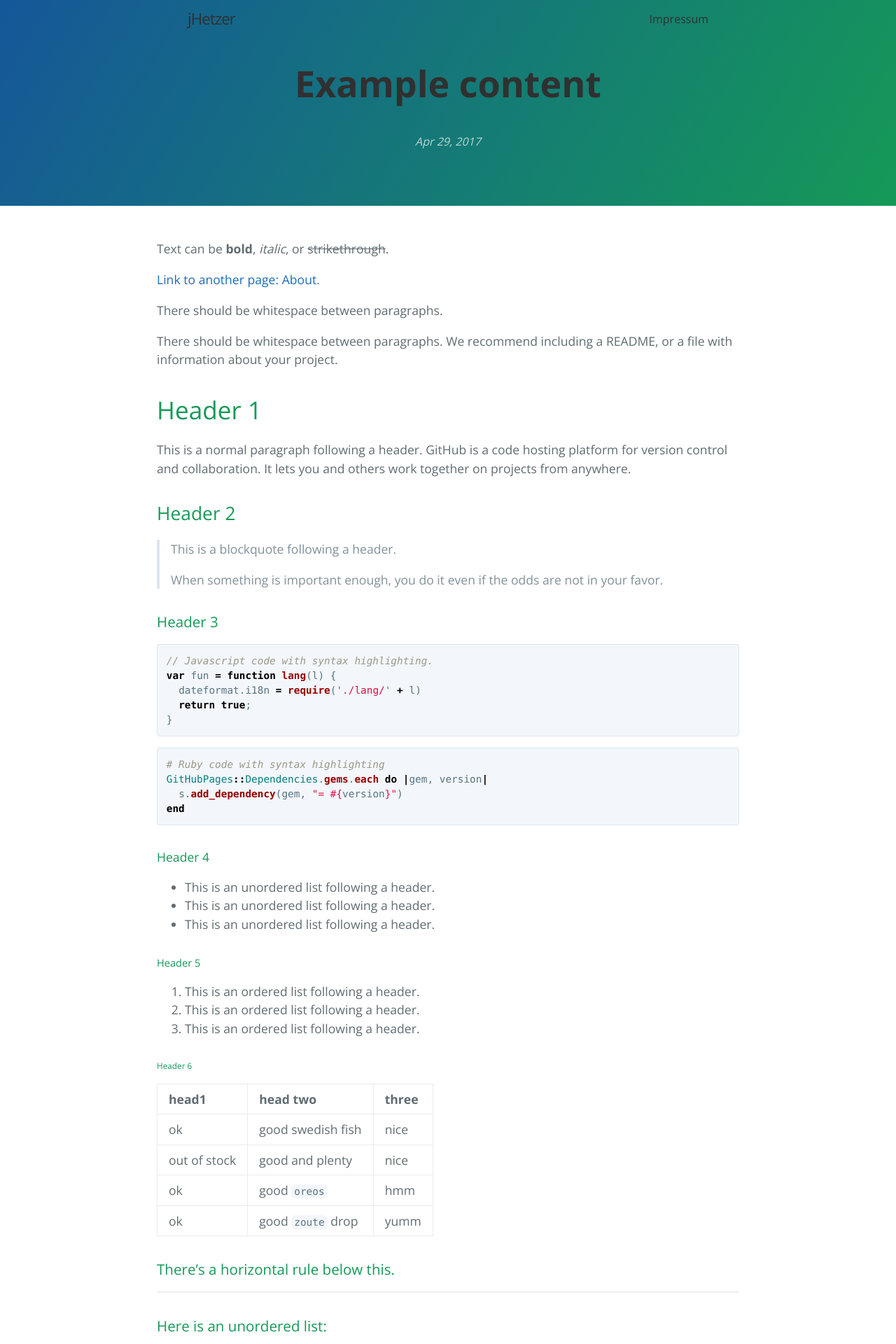
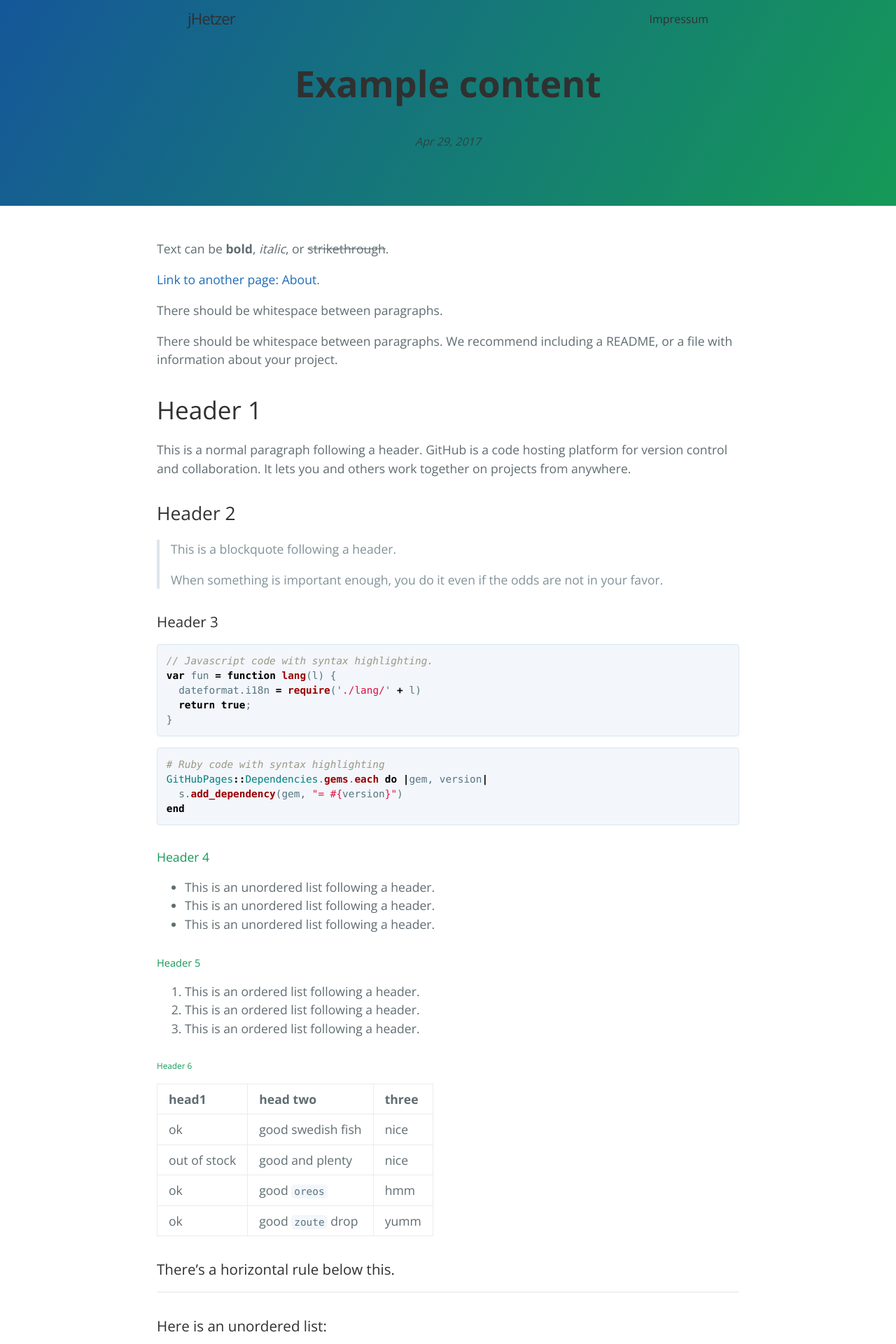
Before and after one commit to jHetzer/jhetzer.github.io, a Jekyll site: the page built from _posts/2017-04-29-cayman-example-content.md, in a window 1280 px wide. Shown: the top 1920 px of the page at 70% size. Built offline with Jekyll 4.4.1, drawn with Linux system fonts in a browser that asks for light colours; some of the changed text lies outside the part shown.

Commit message:
Fix: minors and debug var display

```diff
--- a/_includes/site-footer.html
+++ b/_includes/site-footer.html
@@ -1,7 +1,5 @@
 <footer class="site-footer">
-  <div>
   {% assign page_footer = site.footer_page_refs %}
-    <!-- SVG icons from https://iconmonstr.com -->
 
   <!-- Github icon -->
   <span class="my-span-icon">
@@ -13,13 +11,15 @@
     </a>
   </span>
 
-    <!-- Twitter icon
+  <!-- Twitter icon -->
   <span class="my-span-icon">
     <a href="https://twitter.com/{{ site.twitter.username }}" aria-label="{{ site.github.owner_name }}'s Twitter" title="{{ site.github.owner_name }}'s Twitter">
-                    <svg class="my-svg-icon" xmlns="http://www.w3.org/2000/svg" width="24" height="24" viewBox="0 0 24 24"><path d="M12 0c-6.627 0-12 5.373-12 12s5.373 12 12 12 12-5.373 12-12-5.373-12-12-12zm6.066 9.645c.183 4.04-2.83 8.544-8.164 8.544-1.622 0-3.131-.476-4.402-1.291 1.524.18 3.045-.244 4.252-1.189-1.256-.023-2.317-.854-2.684-1.995.451.086.895.061 1.298-.049-1.381-.278-2.335-1.522-2.304-2.853.388.215.83.344 1.301.359-1.279-.855-1.641-2.544-.889-3.835 1.416 1.738 3.533 2.881 5.92 3.001-.419-1.796.944-3.527 2.799-3.527.825 0 1.572.349 2.096.907.654-.128 1.27-.368 1.824-.697-.215.671-.67 1.233-1.263 1.589.581-.07 1.135-.224 1.649-.453-.384.578-.87 1.084-1.433 1.489z"/></svg>
+      <svg class="my-svg-icon" xmlns="http://www.w3.org/2000/svg" width="24" height="24" viewBox="0 0 24 24">
+        <path
+          d="M12 0c-6.627 0-12 5.373-12 12s5.373 12 12 12 12-5.373 12-12-5.373-12-12-12zm6.066 9.645c.183 4.04-2.83 8.544-8.164 8.544-1.622 0-3.131-.476-4.402-1.291 1.524.18 3.045-.244 4.252-1.189-1.256-.023-2.317-.854-2.684-1.995.451.086.895.061 1.298-.049-1.381-.278-2.335-1.522-2.304-2.853.388.215.83.344 1.301.359-1.279-.855-1.641-2.544-.889-3.835 1.416 1.738 3.533 2.881 5.92 3.001-.419-1.796.944-3.527 2.799-3.527.825 0 1.572.349 2.096.907.654-.128 1.27-.368 1.824-.697-.215.671-.67 1.233-1.263 1.589.581-.07 1.135-.224 1.649-.453-.384.578-.87 1.084-1.433 1.489z" />
+      </svg>
     </a>
   </span>
-            -->
 
   <!-- RSS icon -->
   {% if site.plugins contains "jekyll-feed" %}
@@ -74,7 +74,6 @@
           footer_page_refs : {{ site.footer_page_refs | jsonify | escape }}
       </pre>
   </div>
-    <!-- -->
-  </div>
+  -->
 
 </footer>
--- a/_layouts/default.html
+++ b/_layouts/default.html
@@ -98,57 +98,7 @@
 
     {{ content }}
 
-    <footer class="site-footer">
-      <!-- SVG icons from https://iconmonstr.com -->
-
-      <!-- Github icon -->
-      {% if site.social.github.enable %}
-      <span class="my-span-icon">
-        <a href="{{ site.github.owner_url }}" aria-label="{{ site.github.owner_name }}'s GitHub" title="{{ site.github.owner_name }}'s GitHub">
-          <svg class="my-svg-icon" xmlns="http://www.w3.org/2000/svg" width="24" height="24" viewBox="0 0 24 24">
-            <path
-              d="M12 0c-6.626 0-12 5.373-12 12 0 5.302 3.438 9.8 8.207 11.387.599.111.793-.261.793-.577v-2.234c-3.338.726-4.033-1.416-4.033-1.416-.546-1.387-1.333-1.756-1.333-1.756-1.089-.745.083-.729.083-.729 1.205.084 1.839 1.237 1.839 1.237 1.07 1.834 2.807 1.304 3.492.997.107-.775.418-1.305.762-1.604-2.665-.305-5.467-1.334-5.467-5.931 0-1.311.469-2.381 1.236-3.221-.124-.303-.535-1.524.117-3.176 0 0 1.008-.322 3.301 1.23.957-.266 1.983-.399 3.003-.404 1.02.005 2.047.138 3.006.404 2.291-1.552 3.297-1.23 3.297-1.23.653 1.653.242 2.874.118 3.176.77.84 1.235 1.911 1.235 3.221 0 4.609-2.807 5.624-5.479 5.921.43.372.823 1.102.823 2.222v3.293c0 .319.192.694.801.576 4.765-1.589 8.199-6.086 8.199-11.386 0-6.627-5.373-12-12-12z" />
-          </svg>
-        </a>
-      </span>
-      {% endif %}
-
-      <!-- Twitter icon -->
-      {% if site.twitter.username %}
-      <span class="my-span-icon">
-        <a href="https://twitter.com/{{ site.twitter.username }}" aria-label="{{ site.github.owner_name }}'s Twitter" title="{{ site.github.owner_name }}'s Twitter">
-          <svg class="my-svg-icon" xmlns="http://www.w3.org/2000/svg" width="24" height="24" viewBox="0 0 24 24">
-            <path
-              d="M12 0c-6.627 0-12 5.373-12 12s5.373 12 12 12 12-5.373 12-12-5.373-12-12-12zm6.066 9.645c.183 4.04-2.83 8.544-8.164 8.544-1.622 0-3.131-.476-4.402-1.291 1.524.18 3.045-.244 4.252-1.189-1.256-.023-2.317-.854-2.684-1.995.451.086.895.061 1.298-.049-1.381-.278-2.335-1.522-2.304-2.853.388.215.83.344 1.301.359-1.279-.855-1.641-2.544-.889-3.835 1.416 1.738 3.533 2.881 5.92 3.001-.419-1.796.944-3.527 2.799-3.527.825 0 1.572.349 2.096.907.654-.128 1.27-.368 1.824-.697-.215.671-.67 1.233-1.263 1.589.581-.07 1.135-.224 1.649-.453-.384.578-.87 1.084-1.433 1.489z" />
-          </svg>
-        </a>
-      </span>
-      {% endif %}
-
-      <!-- RSS icon -->
-      {% if site.plugins contains "jekyll-feed" %}
-      <span class="my-span-icon">
-        <a href="{{ "/feed.xml" | absolute_url }}" aria-label="RSS feed" title="{{ site.github.owner_name }}'s RSS feed">
-          <svg class="my-svg-icon" xmlns="http://www.w3.org/2000/svg" width="24" height="24" viewBox="0 0 24 24">
-            <path
-              d="M12 0c-6.627 0-12 5.373-12 12s5.373 12 12 12 12-5.373 12-12-5.373-12-12-12zm-3.374 17c-.897 0-1.626-.727-1.626-1.624s.729-1.624 1.626-1.624 1.626.727 1.626 1.624-.729 1.624-1.626 1.624zm3.885 0c-.03-3.022-2.485-5.474-5.511-5.504v-2.406c4.361.03 7.889 3.555 7.92 7.91h-2.409zm4.081 0c-.016-5.297-4.303-9.571-9.592-9.594v-2.406c6.623.023 11.985 5.384 12 12h-2.408z" />
-          </svg>
-        </a>
-      </span>
-      {% endif %}
-
-      <!-- Contact icon -->
-      {% assign contact_page = site.pages | where: "path", "contact.md" | first %}
-      {% if contact_page.title %}
-      <span class="my-span-icon">
-        <a href="{{ contact_page.url | absolute_url }}" aria-label="Contact" title="Contact {{ site.github.owner_name }}">
-          <svg class="my-svg-icon" xmlns="http://www.w3.org/2000/svg" width="24" height="24" viewBox="0 0 24 24">
-            <path d="M12 .02c-6.627 0-12 5.373-12 12s5.373 12 12 12 12-5.373 12-12-5.373-12-12-12zm6.99 6.98l-6.99 5.666-6.991-5.666h13.981zm.01 10h-14v-8.505l7 5.673 7-5.672v8.504z" /></svg>
-        </a>
-      </span>
-      {% endif %}
-
-    </footer>
+    {% include site-footer.html %}
   </section>
 
   <script>
--- a/assets/css/style.scss
+++ b/assets/css/style.scss
@@ -29,6 +29,6 @@
     border-bottom: none;
 }
 
-.project-name, .project-tagline, .menu-nav, .site-title{
+.project-name, .project-tagline, .menu-nav, .site-title, h1, h2, h3{
     color: #303030 !important;
 }
```
Also changed, not shown: other parts of _includes/site-footer.html (+1 -1 lines), _layouts/home.html (+0 -13 lines). Lines whose indentation alone changed are shown as unchanged.
